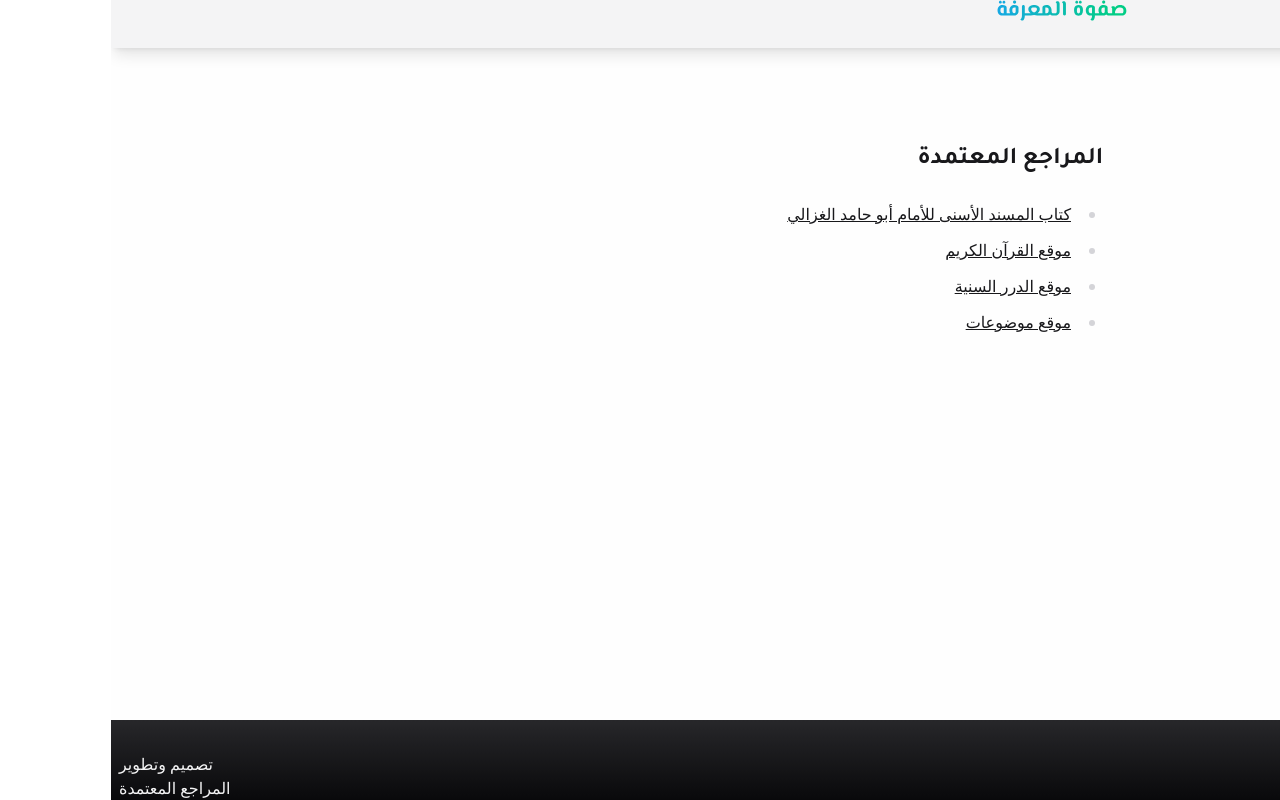
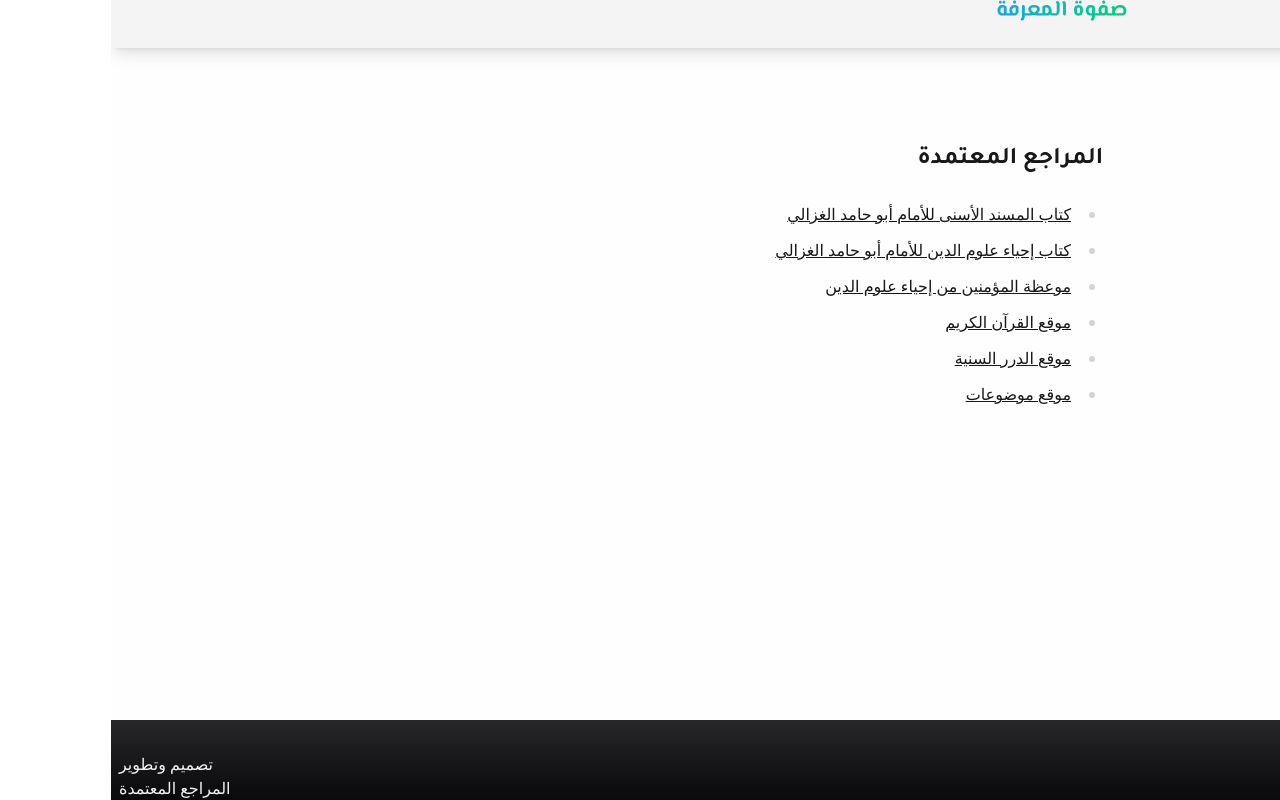
Before and after one commit to Ali-Hussein-dev/safwat-almaerifa, a Next.js app: page /references in a window 1280 px wide. Built offline with nearby package versions, Linux system fonts and the light colour scheme; some icons are missing; what tailwind-custom-utilities would draw is missing.

Commit message:
feat: add more references

```diff
--- a/src/app/references/page.tsx
+++ b/src/app/references/page.tsx
@@ -4,6 +4,14 @@ const content = {
     {
       label: "كتاب المسند الأسنى للأمام أبو حامد الغزالي",
       href: "https://app.turath.io/book/6465",
+    },
+    {
+      label: "كتاب إحياء علوم الدين للأمام أبو حامد الغزالي",
+      href: "https://app.turath.io/book/9472",
+    },
+    {
+      label: "موعظة المؤمنين من إحياء علوم الدين",
+      href: "https://app.turath.io/book/22842",
     },
     { label: "موقع القرآن الكريم", href: "https://quran.com/" },
     { label: "موقع الدرر السنية", href: "https://dorar.net/tafseer" },
```
